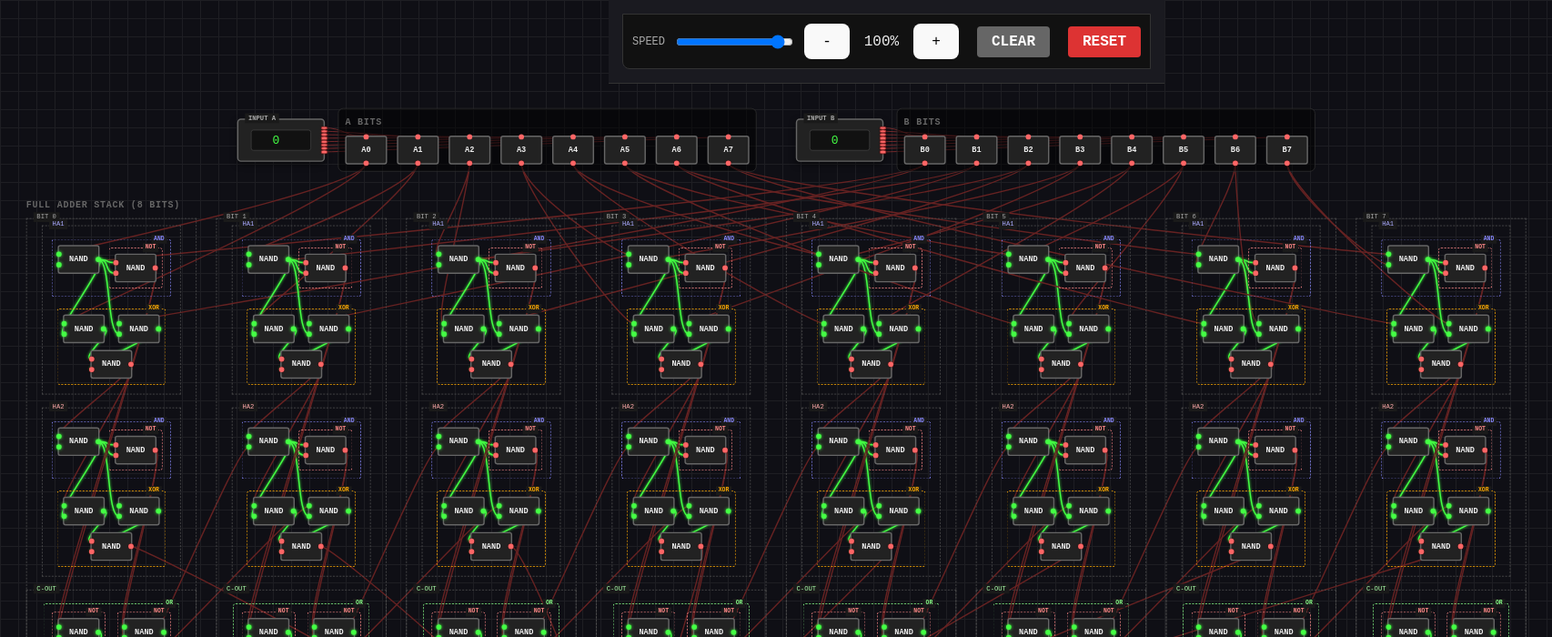
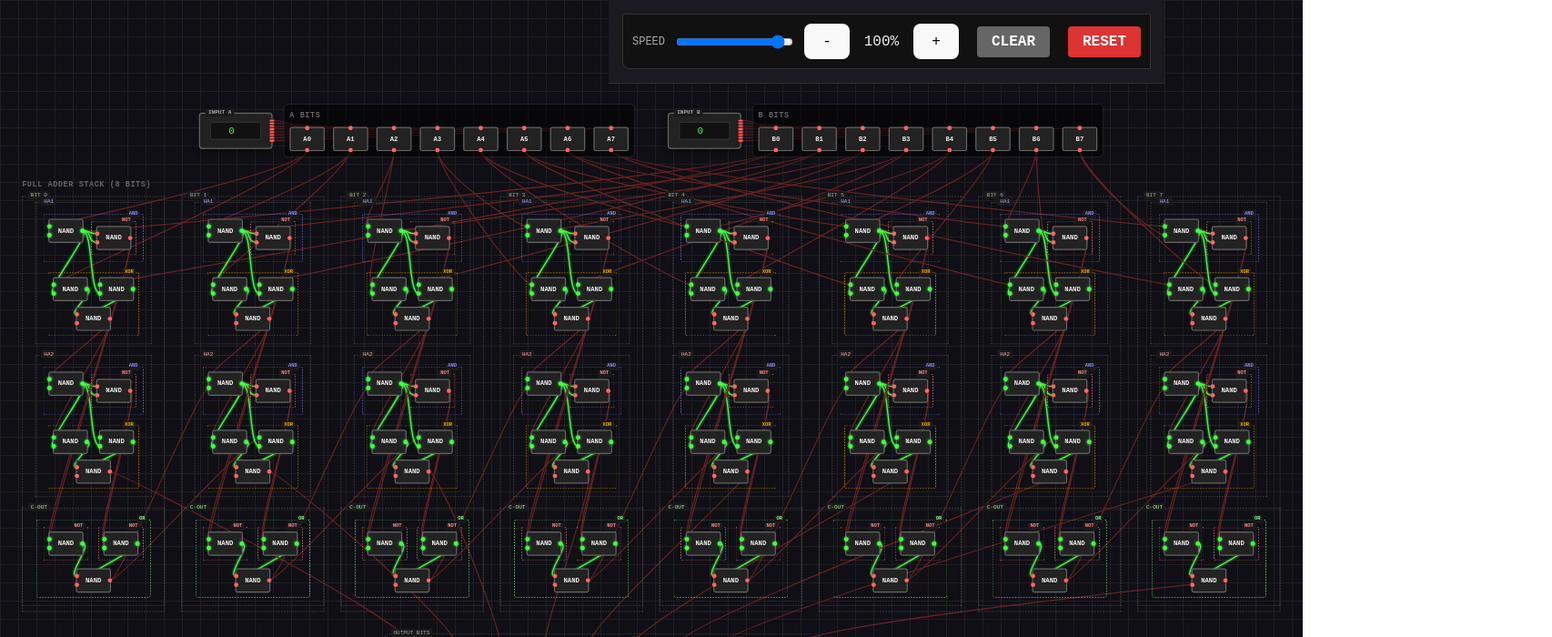
Before and after one commit to ndbroadbent/physics_sim, a React (Vite) app in the folder logic_gates/web_viz/: page / in a window 1280 px wide. Shown: the top 700 px of the page at 91% size, 1706 px wide, since content can reach past the window. Built offline with nearby package versions, Linux system fonts and the light colour scheme.

Commit message:
fixed layout

```diff
--- a/logic_gates/web_viz/src/App.tsx
+++ b/logic_gates/web_viz/src/App.tsx
@@ -19,7 +19,6 @@ function App() {
   const [valA, setValA] = useState(0);
   const [valB, setValB] = useState(0);
   const [delay, setDelay] = useState(50);
-
   const [zoom, setZoom] = useState(1); // Zoom is now a multiplier, 1 = 100%
   const [baseZoom, setBaseZoom] = useState(0.72); // Start with a sensible default
   const [contentSize, setContentSize] = useState({ w: 0, h: 0 });
@@ -29,11 +28,14 @@ function App() {
   const innerCircuitRef = useRef<HTMLDivElement>(null);
 
   const staticConnections = useMemo(() => {
-    // ... (omitted for brevity, same as before)
       const conns = [];
       for (let i = 0; i < 8; i++) {
           conns.push({ from: `INPUT A-out-${i}`, to: `gate-A${i}-fake-in`, logicGateId: `A${i}` });
+      }
+      for (let i = 0; i < 8; i++) {
           conns.push({ from: `INPUT B-out-${i}`, to: `gate-B${i}-fake-in`, logicGateId: `B${i}` });
+      }
+      for (let i = 0; i < 8; i++) {
           conns.push({ from: `gate-S${i}`, to: `SUM-in-${i}`, logicGateId: `S${i}` });
       }
       conns.push({ from: `gate-${layout.coutId}`, to: `SUM-in-8`, logicGateId: layout.coutId });
@@ -117,7 +119,7 @@ function App() {
         </div>
 
         <div className="circuit-container" ref={circuitContainerRef}>
-             <div className="inner-circuit-wrapper" style={{ opacity: isReady ? 1 : 0, width: contentSize.w * baseZoom, height: contentSize.h * baseZoom}}>
+             <div className="inner-circuit-wrapper" style={{ opacity: isReady ? 1 : 0, width: contentSize.w > 0 ? contentSize.w * baseZoom : 'auto', height: contentSize.h > 0 ? contentSize.h * baseZoom : 'auto'}}>
                 <div
                     className="inner-circuit"
                     ref={innerCircuitRef}
```
